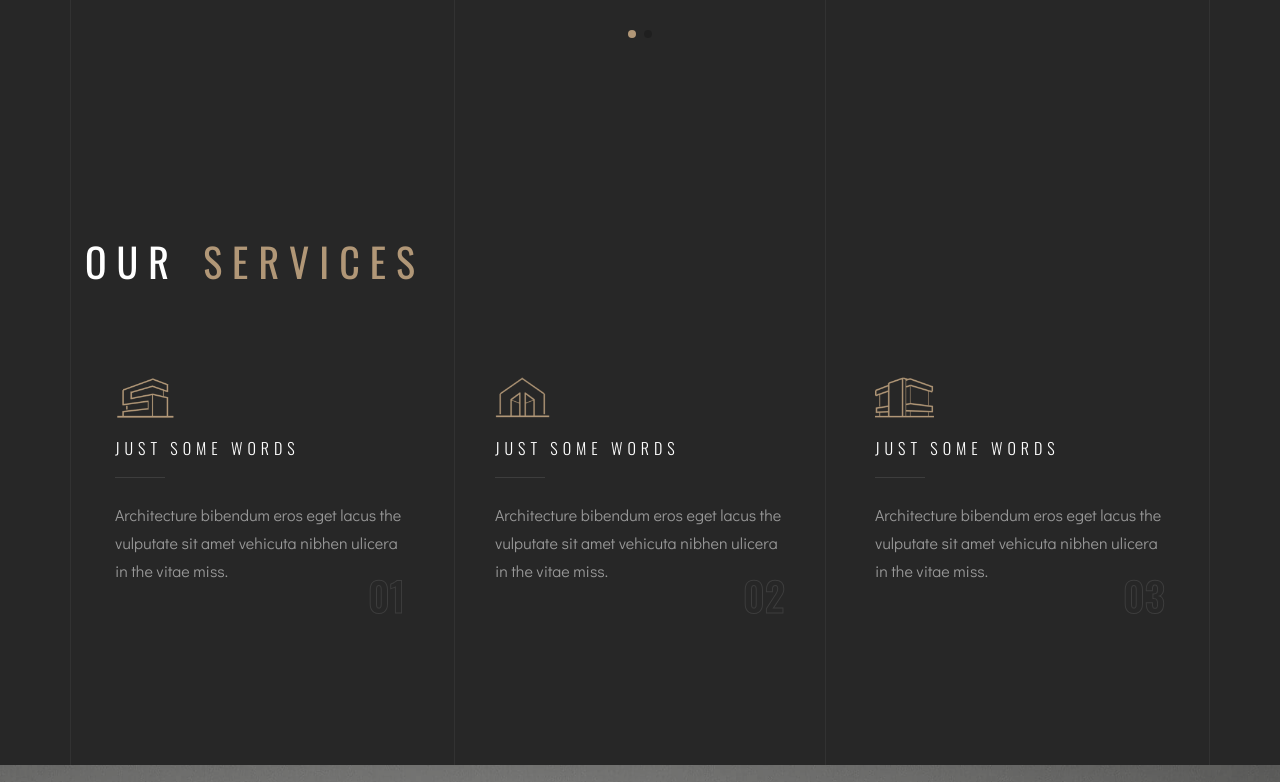
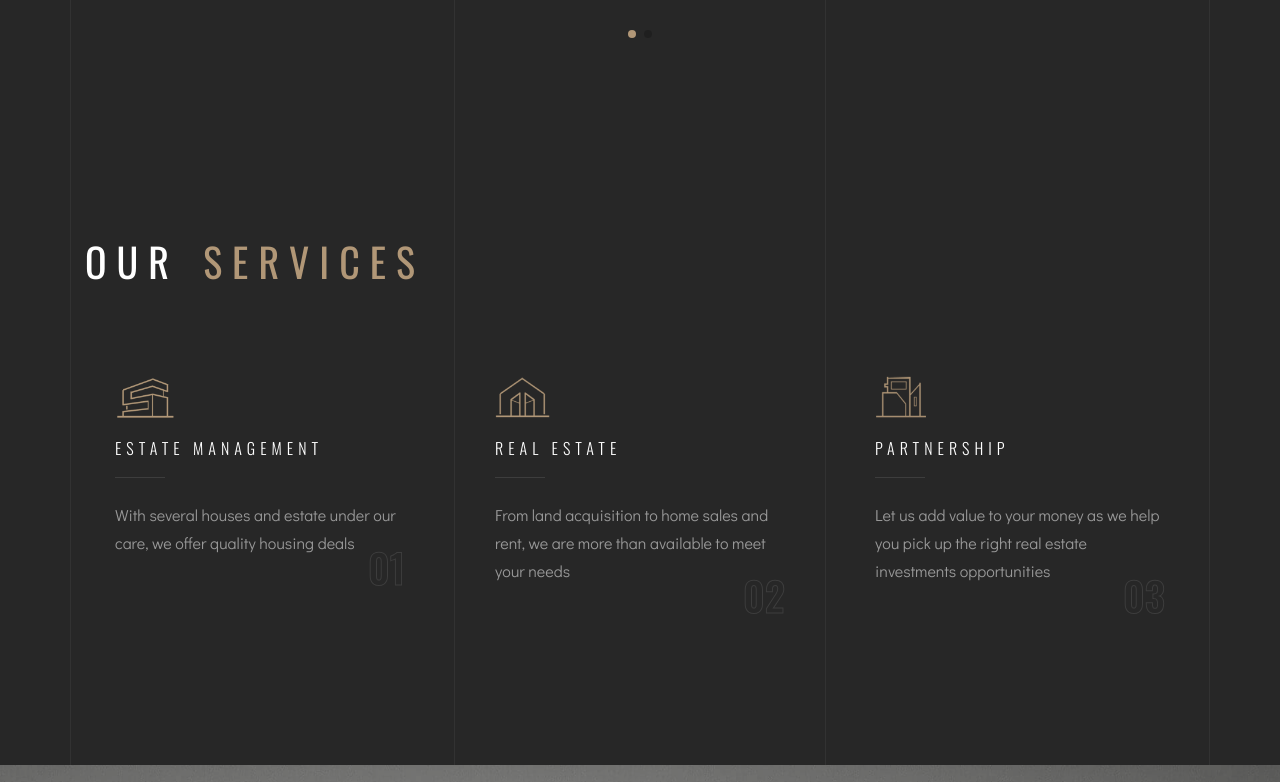
Before and after one commit to RehkMansa/eyaFrontendV2, a React (Vite) app: page / in a window 1280 px wide. Shown: the part 1893-2675 px from the top of the page. Built offline with nearby package versions, Linux system fonts and the light colour scheme.

Commit message:
modified text for services

```diff
--- a/src/components/sections/AboutSection/index.tsx
+++ b/src/components/sections/AboutSection/index.tsx
@@ -28,7 +28,7 @@ const AboutSection = () => (
                         <div className="img">
                             <img src={AboutImage} className="img-fluid" alt="" />
                         </div>
-                        <div className="about-img-2 about-buro">Canada Office</div>
+                        <div className="about-img-2 about-buro">Eya Homes</div>
                     </div>
                 </div>
             </div>
--- a/src/components/sections/OurServices/index.tsx
+++ b/src/components/sections/OurServices/index.tsx
@@ -1,6 +1,6 @@
 import Icon1 from "../../../assets/img/icons/icon-1.png";
 import Icon2 from "../../../assets/img/icons/icon-2.png";
-import Icon3 from "../../../assets/img/icons/icon-3.png";
+import Icon3 from "../../../assets/img/icons/icon-4.png";
 
 type Props = { title: string; desc: string; img: string; idx: number };
 
@@ -21,20 +21,20 @@ const Card = ({ title, desc, img, idx }: Props) => (
 const options = [
     {
         idx: 1,
-        title: "Just Some Words",
-        desc: " Architecture bibendum eros eget lacus the vulputate sit amet vehicuta nibhen ulicera in the vitae miss.",
+        title: "Estate Management",
+        desc: "With several houses and estate under our care, we offer quality housing deals",
         img: Icon1,
     },
     {
         idx: 2,
-        title: "Just Some Words",
-        desc: " Architecture bibendum eros eget lacus the vulputate sit amet vehicuta nibhen ulicera in the vitae miss.",
+        title: "Real Estate",
+        desc: "From land acquisition to home sales and rent, we are more than available to meet your needs",
         img: Icon2,
     },
     {
         idx: 3,
-        title: "Just Some Words",
-        desc: " Architecture bibendum eros eget lacus the vulputate sit amet vehicuta nibhen ulicera in the vitae miss.",
+        title: "Partnership",
+        desc: "Let us add value to your money as we help you pick up the right real estate investments opportunities",
         img: Icon3,
     },
 ];
```
